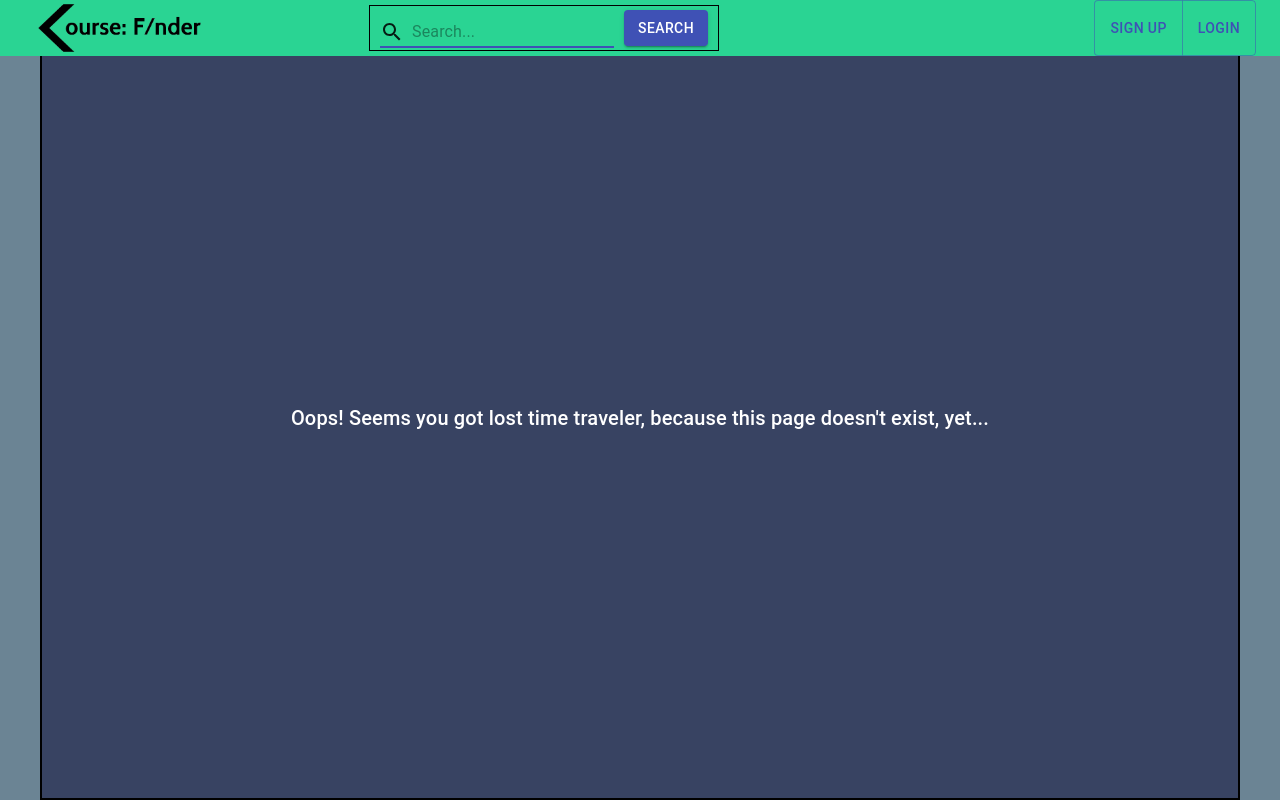
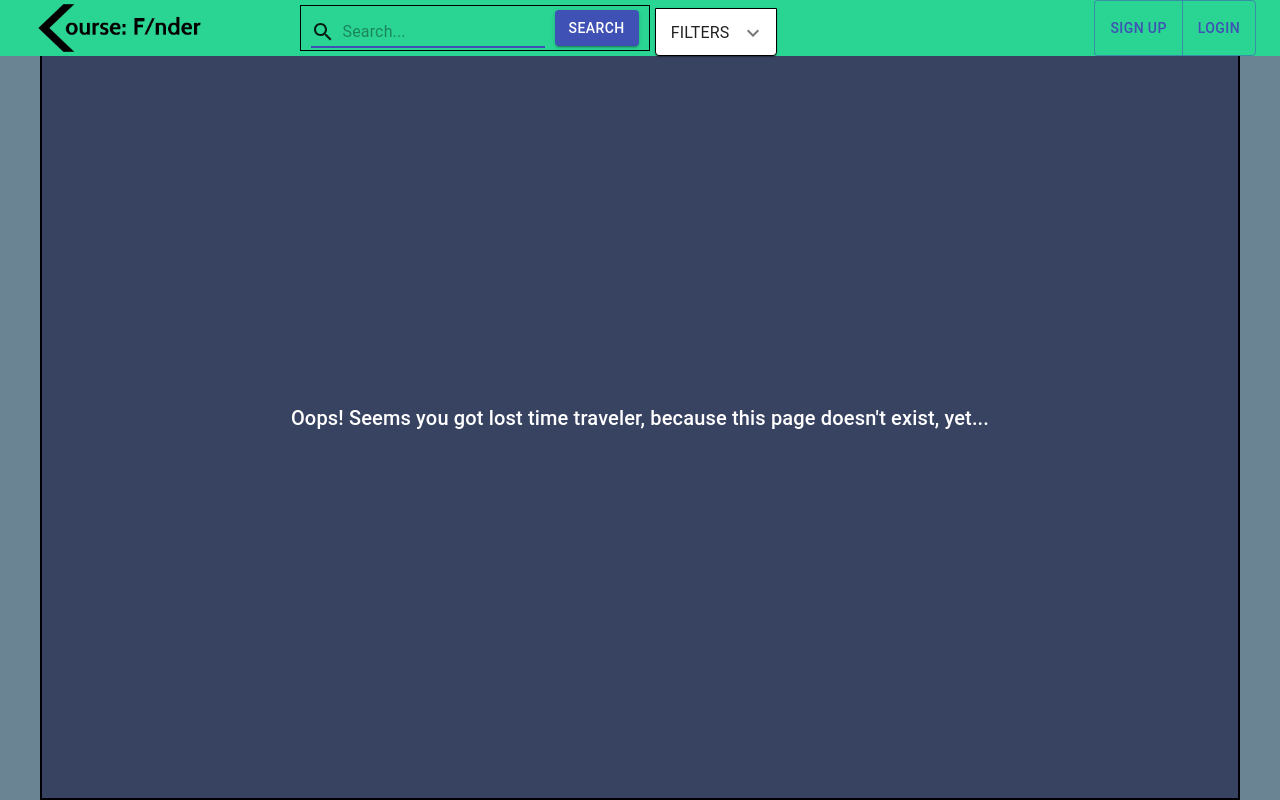
Before and after one commit to mrBeniek/Course-Finder-client, a React (Create React App) app: page /404 in a window 1280 px wide. Built offline with nearby package versions, Linux system fonts and the light colour scheme.

Commit message:
+NavbarFilters component

```diff
--- a/src/components/layout/Navbar.js
+++ b/src/components/layout/Navbar.js
@@ -1,6 +1,6 @@
 import styles from './Navbar.module.scss';
 import logo from 'assets/Course finder logo black.png';
-import React from 'react';
+import React, { useState } from 'react';
 import { useHistory } from 'react-router-dom';
 import Container from '@material-ui/core/Container';
 import Typography from '@material-ui/core/Typography';
@@ -12,6 +12,7 @@ import NavbarSearchBar from './NavbarSearchBar';
 import Divider from '@material-ui/core/Divider';
 
 const Navbar = ({ loginState, setLoginState }) => {
+  const [courseStack, setCourseStack] = useState([]);
   const history = useHistory();
 
   const handleLogout = () => {
@@ -33,7 +34,11 @@ const Navbar = ({ loginState, setLoginState }) => {
           src={logo}
           alt="asdf"
         />
-        <NavbarSearchBar className={styles.search} />
+        <NavbarSearchBar
+          className={styles.search}
+          courseStack={courseStack}
+          setCourseStack={setCourseStack}
+        />
       </div>
 
       {loginState ? (
--- a/src/components/layout/Navbar.module.scss
+++ b/src/components/layout/Navbar.module.scss
@@ -19,8 +19,7 @@
   @extend .flex-solo;
 
   justify-content: space-between;
-
-  max-width: 700px;
+  max-width: 65vw;
   width: 100%;
 }
 
--- /dev/null
+++ b/src/components/layout/NavbarFilters.js
@@ -0,0 +1,40 @@
+import styles from './NavbarFilters.module.scss';
+import React from 'react';
+import { CODING_LANGS } from 'constants.js';
+import Accordion from '@material-ui/core/Accordion';
+import AccordionSummary from '@material-ui/core/AccordionSummary';
+import AccordionDetails from '@material-ui/core/AccordionDetails';
+import Typography from '@material-ui/core/Typography';
+import FormControl from '@material-ui/core/FormControl';
+import ExpandMoreIcon from '@material-ui/icons/ExpandMore';
+import CheckboxLangs from 'components/addCourse/CheckboxLangs';
+
+const NavbarFilters = ({ courseStack, setCourseStack }) => {
+  return (
+    <FormControl
+      className={styles.form}
+      component={Accordion}
+    >
+      <AccordionSummary
+        className={styles.accordionSummary}
+        expandIcon={<ExpandMoreIcon />}
+      >
+        <Typography>FILTERS</Typography>
+      </AccordionSummary>
+
+      <AccordionDetails className={styles.accordionDetails}>
+        {CODING_LANGS.map(val => {
+          return (
+            <CheckboxLangs
+              label={val}
+              courseStack={courseStack}
+              setCourseStack={setCourseStack}
+            />
+          );
+        })}
+      </AccordionDetails>
+    </FormControl>
+  );
+};
+
+export default NavbarFilters;
--- /dev/null
+++ b/src/components/layout/NavbarFilters.module.scss
@@ -0,0 +1,22 @@
+.form {
+  max-width: 120px;
+  max-height: 46px;
+
+  border: 1.5px solid black;
+  margin-top: 8px;
+}
+
+.accordionSummary {
+  margin-left: 5px;
+}
+
+.accordionDetails {
+  display: flex;
+  flex-wrap: wrap;
+
+  min-width: 500px;
+  margin-top: -10px;
+  margin-left: -2px;
+  background: white;
+  border: 1.5px solid black;
+}
--- a/src/components/layout/NavbarSearchBar.js
+++ b/src/components/layout/NavbarSearchBar.js
@@ -6,8 +6,13 @@ import InputAdornment from '@material-ui/core/InputAdornment';
 import SearchIcon from '@material-ui/icons/Search';
 import ButtonRedirect from 'components/common/ButtonRedirect';
 import { Container } from '@material-ui/core';
+import NavbarFilters from './NavbarFilters';
 
-const NavbarSearchBar = ({ ...props }) => {
+const NavbarSearchBar = ({
+  courseStack,
+  setCourseStack,
+  ...props
+}) => {
   const [searchValue, setSearchValue] = useState('');
 
   const history = useHistory();
@@ -35,6 +40,7 @@ const NavbarSearchBar = ({ ...props }) => {
 
   return (
     <Container className={styles.container}>
+      <Container className={styles.containerSearch}>
         <TextField
           InputProps={{
             startAdornment: (
@@ -59,6 +65,11 @@ const NavbarSearchBar = ({ ...props }) => {
           color="primary"
         />
       </Container>
+      <NavbarFilters
+        courseStack={courseStack}
+        setCourseStack={setCourseStack}
+      />
+    </Container>
   );
 };
 
--- a/src/components/layout/NavbarSearchBar.module.scss
+++ b/src/components/layout/NavbarSearchBar.module.scss
@@ -1,4 +1,9 @@
 .container {
+  display: flex;
+  justify-content: center;
+}
+
+.containerSearch {
   display: flex;
   justify-content: space-between;
   align-items: center;
```
Lines whose indentation alone changed are shown as unchanged.
